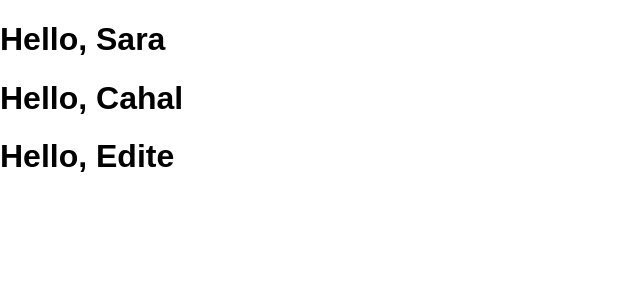
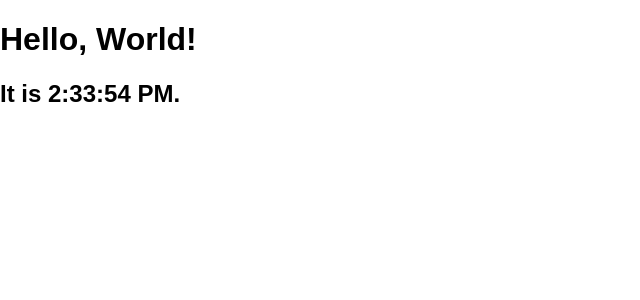
Before and after one commit to kymmt90-sandbox/react-quick-start, a React (Create React App) app: page / in a window 1280 px wide. Shown: the top 300 px of the page, without its empty margins (0-640 px from the left). Built offline with nearby package versions, Linux system fonts and the light colour scheme.

Commit message:
State and Lifecycle

```diff
--- a/src/index.js
+++ b/src/index.js
@@ -3,23 +3,49 @@
 import App from './App';
 import './index.css';
 
-function Welcome(props) {
-  return (
-    <h1>Hello, {props.name}</h1>
-  );
+// stateless
+function FormattedDate(props) {
+  return <h2>It is {props.date.toLocaleTimeString()}.</h2>;
 }
 
-function Welcomes() {
-  return (
-    <div>
-      <Welcome name="Sara" />
-      <Welcome name="Cahal" />
-      <Welcome name="Edite" />
-    </div>
-  );
+// stateful
+class Clock extends React.Component {
+  constructor(props) {
+    super(props);
+
+    this.state = {
+      date: new Date()
+    };
+  }
+
+  render() {
+    return (
+      <div>
+        <h1>Hello, World!</h1>
+        <FormattedDate date={this.state.date} />
+      </div>
+    );
+  }
+
+  componentDidMount() {
+    this.timerID = setInterval(
+      () => this.tick(),
+      1000
+    );
+  }
+
+  componentWillUnmount() {
+    clearInterval(this.timerID);
+  }
+
+  tick() {
+    this.setState({
+      date: new Date()
+    });
+  }
 }
 
 ReactDOM.render(
-  <Welcomes />,
+  <Clock />,
   document.getElementById('root')
 );
```
